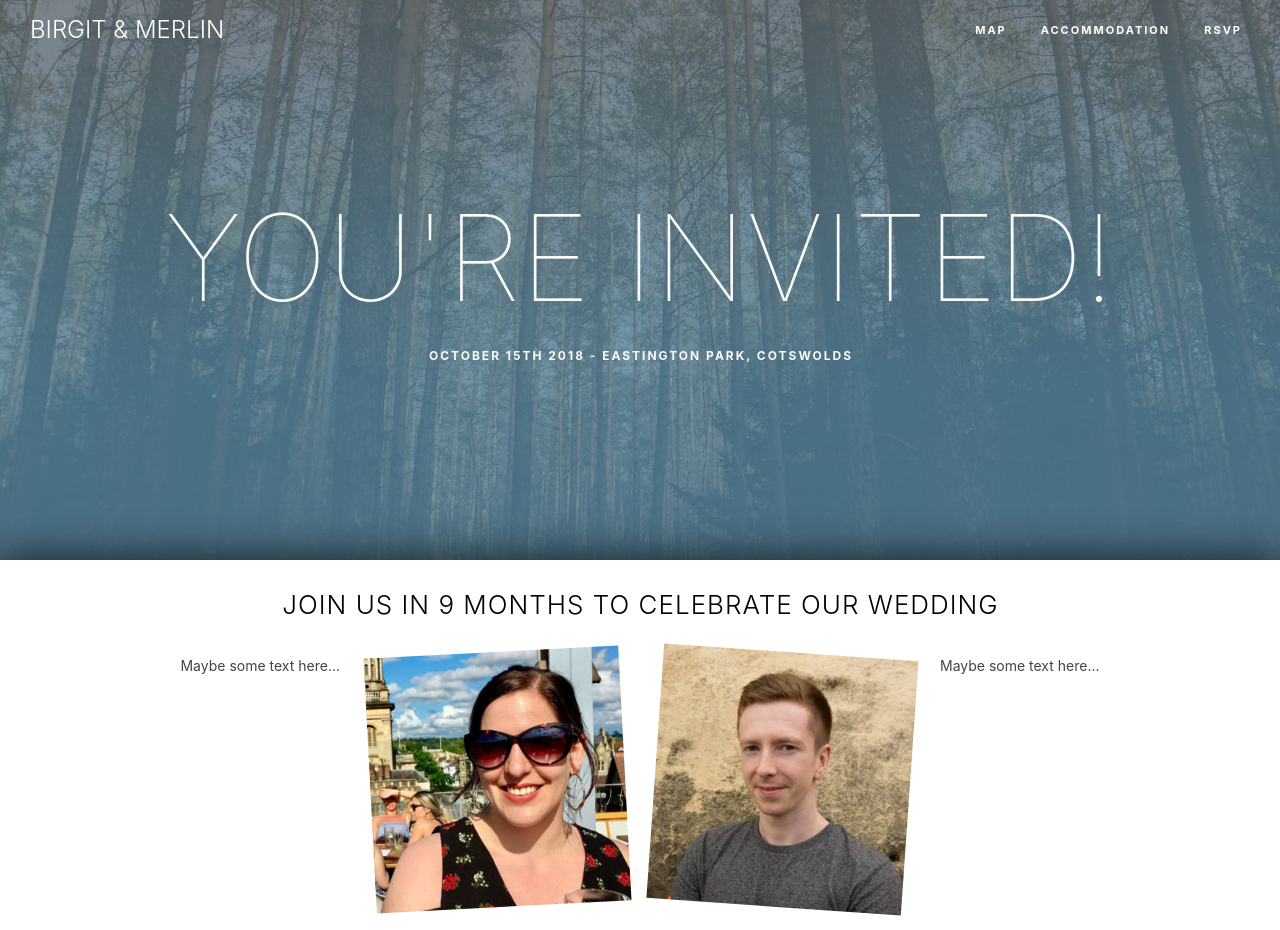
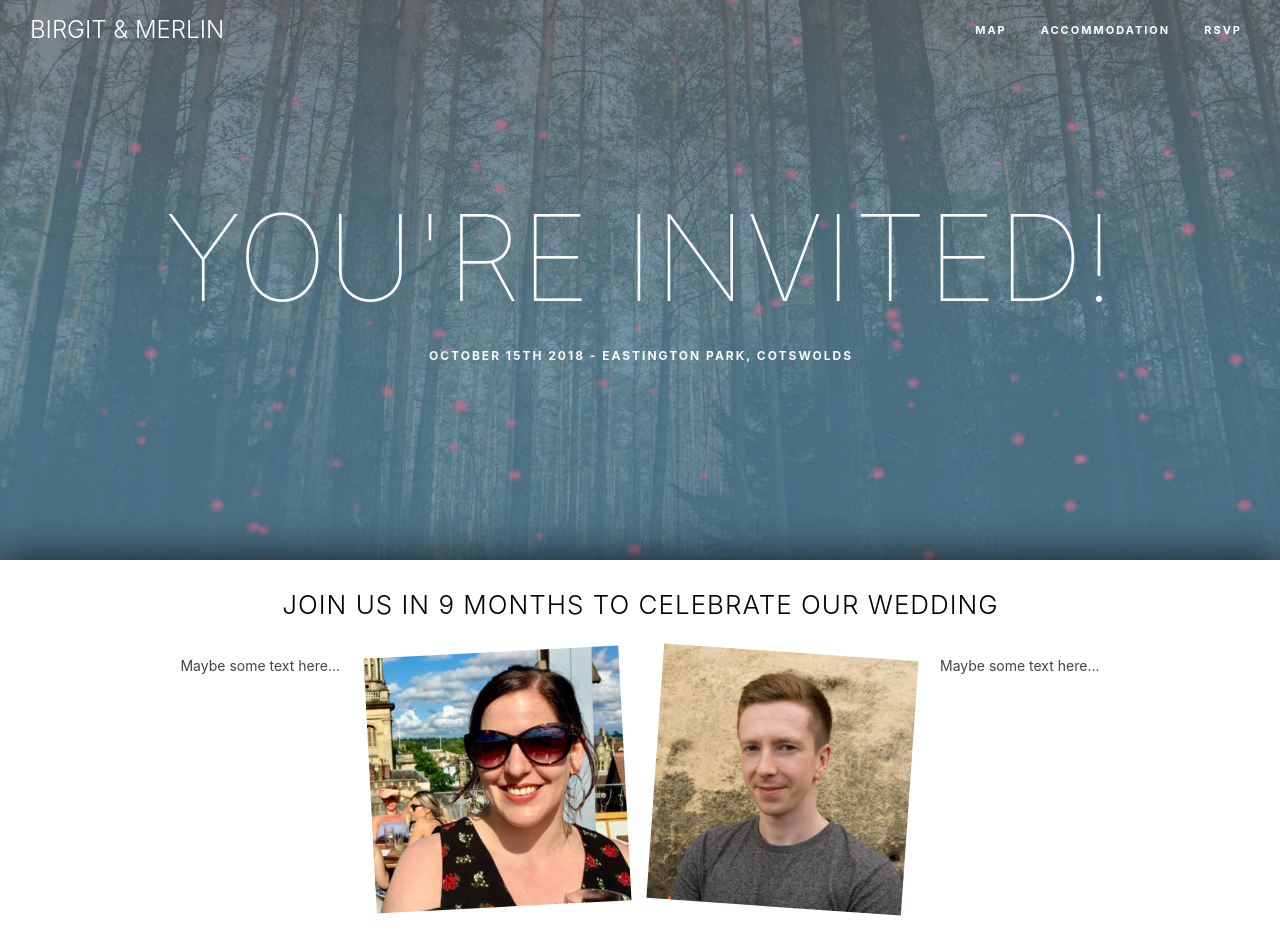
Before and after one commit to MGovier/wedding-static, a Gatsby site in the folder client/: page / in a window 1280 px wide. Shown: the top 930 px of the page. Built offline with nearby package versions, Linux system fonts and the light colour scheme; Gatsby itself is replaced by a stand-in of ours; no server answers.

Commit message:
start on animation

```diff
--- a/client/src/components/Hero.js
+++ b/client/src/components/Hero.js
@@ -1,6 +1,89 @@
 import React, { Component } from 'react'
 
 class Hero extends Component {
+  runAnimation () {
+    var Confetti, confetti, drawCircle, range, resizeWindow, step
+    const NUM_CONFETTI = 100
+    const COLORS = [[85, 71, 106], [174, 61, 99]]
+    const canvas = document.getElementById('header-animation')
+    const context = canvas.getContext('2d')
+    let width = canvas.width
+    let height = canvas.height
+
+    resizeWindow = () => {
+      width = canvas.width
+      height = canvas.height
+    }
+
+    window.addEventListener('resize', resizeWindow, false)
+
+    range = function (a, b) {
+      return (b - a) * Math.random() + a
+    }
+
+    drawCircle = function (x, y, r, style) {
+      context.beginPath()
+      context.arc(x, y, r, 0, 2 * Math.PI, false)
+      context.fillStyle = style
+      context.fill()
+    }
+
+    Confetti = class Confetti {
+      constructor () {
+        this.style = COLORS[1]
+        this.rgb = `rgba(${this.style[0]},${this.style[1]},${this.style[2]}`
+        this.r = range(0.4, 1.5)
+        this.r2 = 2 * this.r
+        this.replace()
+      }
+
+      replace () {
+        this.opacity = 0.8
+        this.x = range(-this.r2, width - this.r2)
+        this.y = range(-20, height - this.r2)
+        this.xmax = width - this.r
+        this.ymax = height - this.r
+      }
+
+      draw () {
+        this.x += 1
+        this.y += 2
+        if (this.opacity > 1) {
+          this.opacity = 1
+        }
+        if (this.opacity < 0 || this.y > this.ymax) {
+          this.replace()
+        }
+        return drawCircle(this.x, this.y, this.r, `${this.rgb},${this.opacity})`)
+      }
+    }
+
+    confetti = (function () {
+      const results = []
+      for (let i = 0; i < NUM_CONFETTI; i++) {
+        results.push(new Confetti())
+      }
+      return results
+    })()
+
+    step = function () {
+      var c, j, len, results
+      window.requestAnimationFrame(step)
+      context.clearRect(0, 0, width, height)
+      results = []
+      for (j = 0, len = confetti.length; j < len; j++) {
+        c = confetti[j]
+        results.push(c.draw())
+      }
+      return results
+    }
+    step()
+  }
+
+  componentDidMount () {
+    this.runAnimation()
+  }
+
   render () {
     return (
       <section className='header header-1 background-image'>
@@ -12,6 +95,7 @@ class Hero extends Component {
             </div>
           </div>
         </div>
+        <canvas id='header-animation' />
       </section>
     )
   }
--- a/client/src/components/LogIn.js
+++ b/client/src/components/LogIn.js
@@ -2,7 +2,31 @@ import React, { Component } from 'react'
 import { Container, Row, Col, Input, Button } from 'reactstrap'
 
 class LogIn extends Component {
+  friendlyNames = () => {
+    if (this.props.name.length > 1) {
+      return `${this.props.name[0]} and ${this.props.name[1]}`
+    }
+    return `${this.props.name[0]}`
+  }
   render () {
+    if (this.props.loggedIn) {
+      return (
+        <section id='rsvp' className='rsvp'>
+          <Container>
+            <Row className='justify-content-center'>
+              <Col className='align-self-center text-center-if-small' sm={{ size: 9 }} xs={{ size: 12 }}>
+                <h3>Hi {this.friendlyNames()}</h3>
+              </Col>
+              <Col className='align-self-center' sm='3' xs='12'>
+                <Button block color='danger'>
+                  Logout
+                </Button>
+              </Col>
+            </Row>
+          </Container>
+        </section>
+      )
+    }
     return (
       <section id='rsvp' className='rsvp'>
         <Container>
@@ -20,7 +44,9 @@ class LogIn extends Component {
               <Input type='text' name='word2' id='word2' placeholder='and the second word...' />
             </Col>
             <Col xs={{ size: 12 }} md='2'>
-              <Button color='primary' block>Go 🎉</Button>
+              <Button color='primary' block>
+                Go 🎉
+              </Button>
             </Col>
           </Row>
         </Container>
--- a/client/src/components/LoggedIn.js
+++ /dev/null
@@ -1,35 +0,0 @@
-import React, { Component } from 'react'
-import { Container, Row, Col, Input, Button } from 'reactstrap'
-
-class LoggedIn extends Component {
-  constructor (props) {
-    super(props)
-    this.state = {
-      name: ['Greg', 'Keith']
-    }
-  }
-  friendlyNames = () => {
-    if (this.state.name.length > 1) {
-      return `${this.state.name[0]} and ${this.state.name[1]}`
-    }
-    return `${this.state.name[0]}`
-  }
-  render () {
-    return (
-      <section id='rsvp' className='rsvp'>
-        <Container>
-          <Row className='justify-content-center'>
-            <Col className='align-self-center text-center-if-small' sm={{ size: 9 }} xs={{ size: 12 }}>
-              <h3>Hi {this.friendlyNames()}</h3>
-            </Col>
-            <Col className='align-self-center' sm='3' xs='12'>
-              <Button block color='danger'>Logout</Button>
-            </Col>
-          </Row>
-        </Container>
-      </section>
-    )
-  }
-}
-
-export default LoggedIn
--- a/client/src/components/UserManager.js
+++ b/client/src/components/UserManager.js
@@ -1,20 +1,39 @@
 import React, { Component } from 'react'
+import Header from '../components/Header'
+import Hero from '../components/Hero'
+import Couple from '../components/Couple'
+import Location from '../components/Location'
+import Venue from '../components/Venue'
 import LogIn from './LogIn'
-import LoggedIn from './LoggedIn'
 import RSVP from './RSVP'
 
 class UserManager extends Component {
   constructor (props) {
     super(props)
     this.state = {
-      authenticated: true
+      loggedIn: true,
+      name: ['Lucy', 'Shannon'],
+      coming: false
     }
   }
   render () {
+    let extraContent = null
     if (this.state.authenticated) {
-      return <div><LoggedIn /> <RSVP /></div>
+      extraContent = <div><RSVP /></div>
     }
-    return <LogIn />
+    return (
+      <div>
+        <Header />
+        <div className='main-container'>
+          <Hero />
+          <Couple />
+          <Location />
+          <Venue />
+          <LogIn loggedIn={this.state.loggedIn} name={this.state.name} />
+          { extraContent }
+        </div>
+      </div>
+    )
   }
 }
 
--- a/client/src/layouts/index.js
+++ b/client/src/layouts/index.js
@@ -10,7 +10,7 @@ const TemplateWrapper = ({ children, data }) => (
       title='Birgit and Merlin 2018'
       meta={[
         { name: 'description', content: 'Information for Birgit and Merlin Wedding October 2018' },
-        { name: 'keywords', content: 'eastington, wedding, birgit, merlin, govier' },
+        { name: 'keywords', content: 'eastington, wedding, birgit, merlin, govier' }
       ]}
     />
     <Header />
--- a/client/src/pages/index.js
+++ b/client/src/pages/index.js
@@ -1,9 +1,5 @@
 import React from 'react'
 import Header from '../components/Header'
-import Hero from '../components/Hero'
-import Couple from '../components/Couple'
-import Location from '../components/Location'
-import Venue from '../components/Venue'
 import UserManager from '../components/UserManager'
 import 'bootstrap/dist/css/bootstrap.css'
 import '../style/Theme.css'
@@ -11,14 +7,7 @@ import '../style/Custom.css'
 
 const IndexPage = () => (
   <div className='App'>
-    <Header />
-    <div className='main-container'>
-      <Hero />
-      <Couple />
-      <Location />
-      <Venue />
-      <UserManager />
-    </div>
+    <UserManager />
   </div>
 )
 
--- a/client/src/style/Custom.css
+++ b/client/src/style/Custom.css
@@ -7,6 +7,14 @@
   .text-center-if-small {
     text-align: center;
   }
+}
+
+#header-animation {
+  width: 100%;
+  height: 100%;
+  top: 0;
+  display: block;
+  position: absolute;
 }
 
 .pad-after {
```
